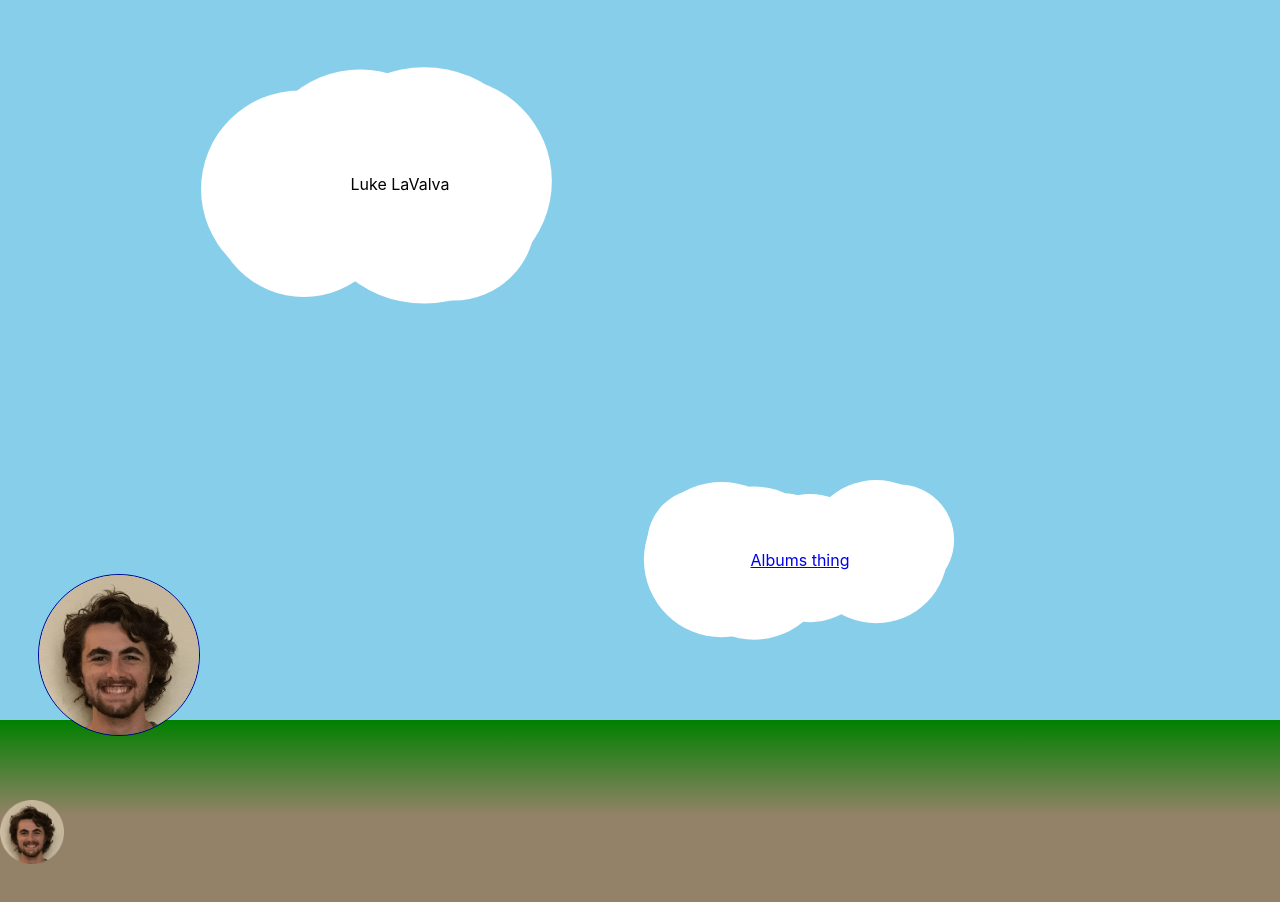
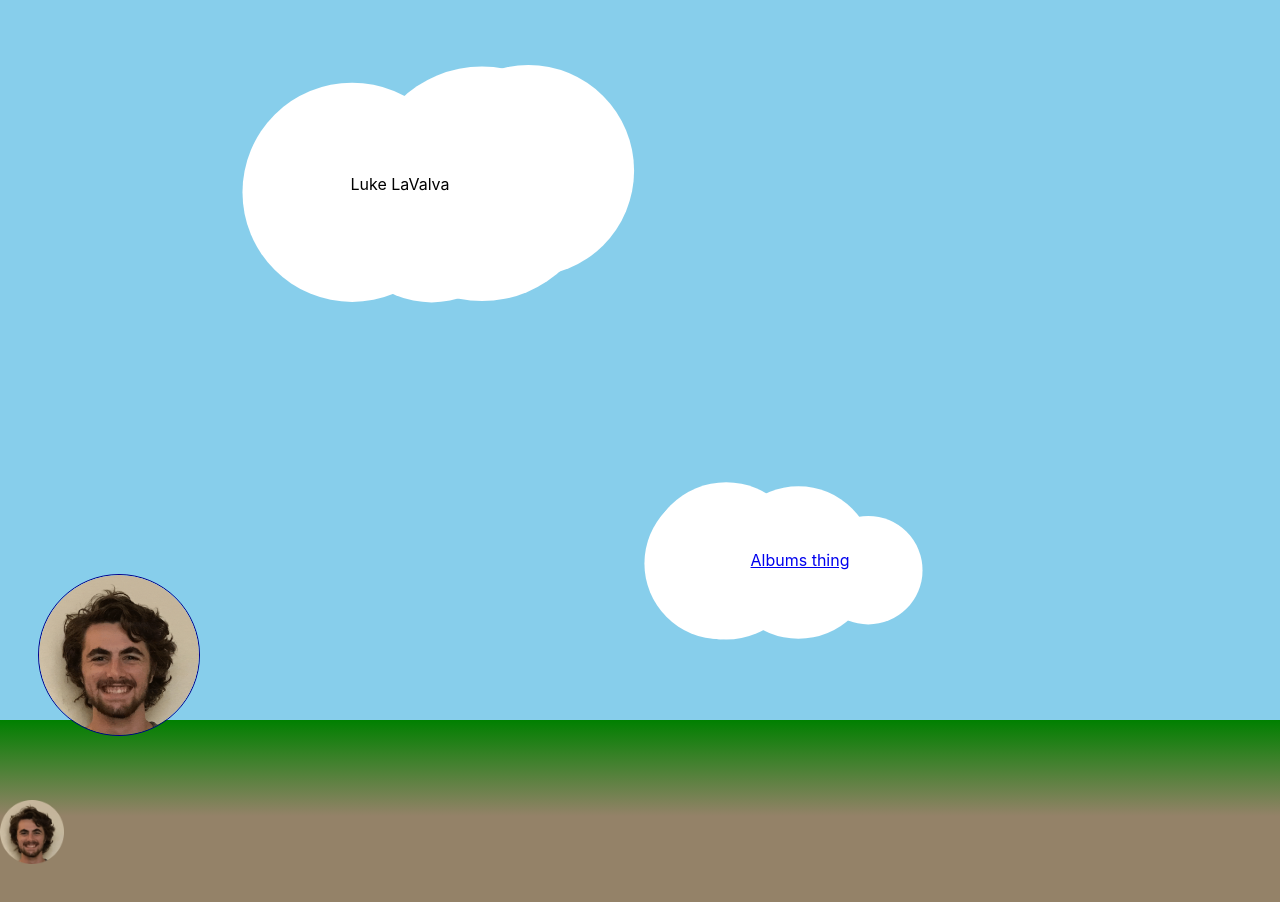
Before and after one commit to LuLaValva/lukelavalva.com, a React (Create React App) app: page / in a window 1280 px wide. Shown: the top 902 px of the page. Built offline with nearby package versions, Linux system fonts and the light colour scheme.

Commit message:
Changed from x and y to single width value
Y is half of x

```diff
--- a/src/Elements/Cloud.tsx
+++ b/src/Elements/Cloud.tsx
@@ -4,32 +4,35 @@ import { useState } from "react";
 import styles from "../styles/App.module.css";
 
 interface Props {
-  x: number;
-  y: number;
+  width: number;
   left: number;
   top: number;
   children?: string | React.ReactNode;
 }
 
 const Cloud = (props: Props) => {
+  const [height, setHeight] = useState(0);
+
+  useEffect(() => setHeight(props.width / 2), [props.width]);
+
   return (
     <div
       className={styles.cloud}
       style={{
-        width: props.x + "em",
-        height: props.y + "em",
+        width: props.width + "em",
+        height: height + "em",
         left: props.left + "em",
         top: props.top + "em",
       }}
     >
       <svg
         xmlns="http://www.w3.org/2000/svg"
-        viewBox={`0 0 ${props.x} ${props.y}`}
+        viewBox={`0 0 ${props.width} ${height}`}
         width="100%"
         height="100%"
       >
         {[...Array(7)].map((_val, index) => (
-          <CloudCircle key={index} x={props.x} y={props.y} />
+          <CloudCircle key={index} x={props.width} y={height} />
         ))}
       </svg>
       <div>{props.children}</div>
--- a/src/Pages/Home.tsx
+++ b/src/Pages/Home.tsx
@@ -15,13 +15,13 @@ const Home = (props: Props) => {
 
   return (
     <div className={styles.sky} onScroll={handleScroll}>
-      <Cloud x={30} y={15} left={10} top={4}>
+      <Cloud width={30} left={10} top={4}>
         Luke LaValva
       </Cloud>
-      <Cloud x={20} y={10} left={40} top={15}>
+      <Cloud width={20} left={40} top={15}>
         <Link to="/albums">Albums thing</Link>
       </Cloud>
-      <Cloud x={24} y={12} left={800} top={0}>
+      <Cloud width={24} left={800} top={0}>
         Haha you made it to the end
       </Cloud>
       <img
```
